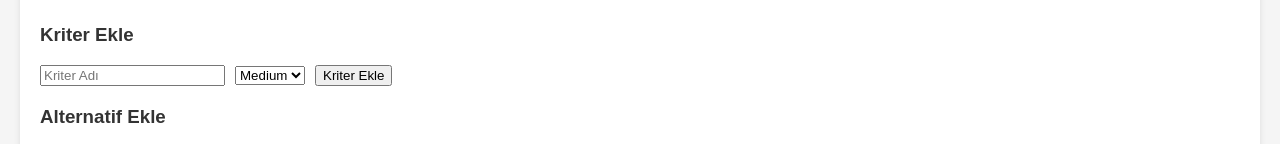
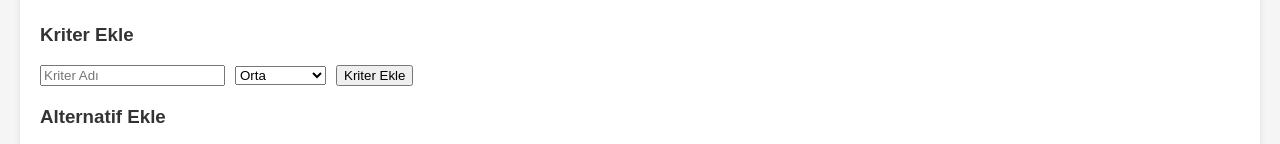
Before and after one commit to Tunamu/Decision-Making-Analysis-Assignment-3, a React (Create React App) app: page / in a window 1280 px wide. Shown: the part 141-285 px from the top of the page. Built offline with nearby package versions, Linux system fonts and the light colour scheme; the HTML template or start-up script is replaced by a standard one.

Commit message:
Update DynamicDEXTable.js

```diff
--- a/src/templates/DynamicDEXTable.js
+++ b/src/templates/DynamicDEXTable.js
@@ -89,9 +89,9 @@ const DynamicDEXTable = () => {
                   updateAlternative(alternative.id, criterion.id, e.target.value)
                 }
               >
-                <option value="High">Yüksek</option>
+                <option value="High">İyi/Yüksek</option>
                 <option value="Medium">Orta</option>
-                <option value="Low">Düşük</option>
+                <option value="Low">Kötü/Düşük</option>
               </select>
             )}
           </td>
@@ -131,9 +131,9 @@ const DynamicDEXTable = () => {
           onChange={(e) => setNewCategory(e.target.value)}
           style={{ marginRight: "10px" }}
         >
-          <option value="High">High</option>
-          <option value="Medium">Medium</option>
-          <option value="Low">Low</option>
+          <option value="High">İyi/Yüksek</option>
+          <option value="Medium">Orta</option>
+          <option value="Low">Kötü/Düşük</option>
         </select>
         <button onClick={addCriterion}>
           {selectedCriterion ? "Alt Kriter Ekle" : "Kriter Ekle"}
```
